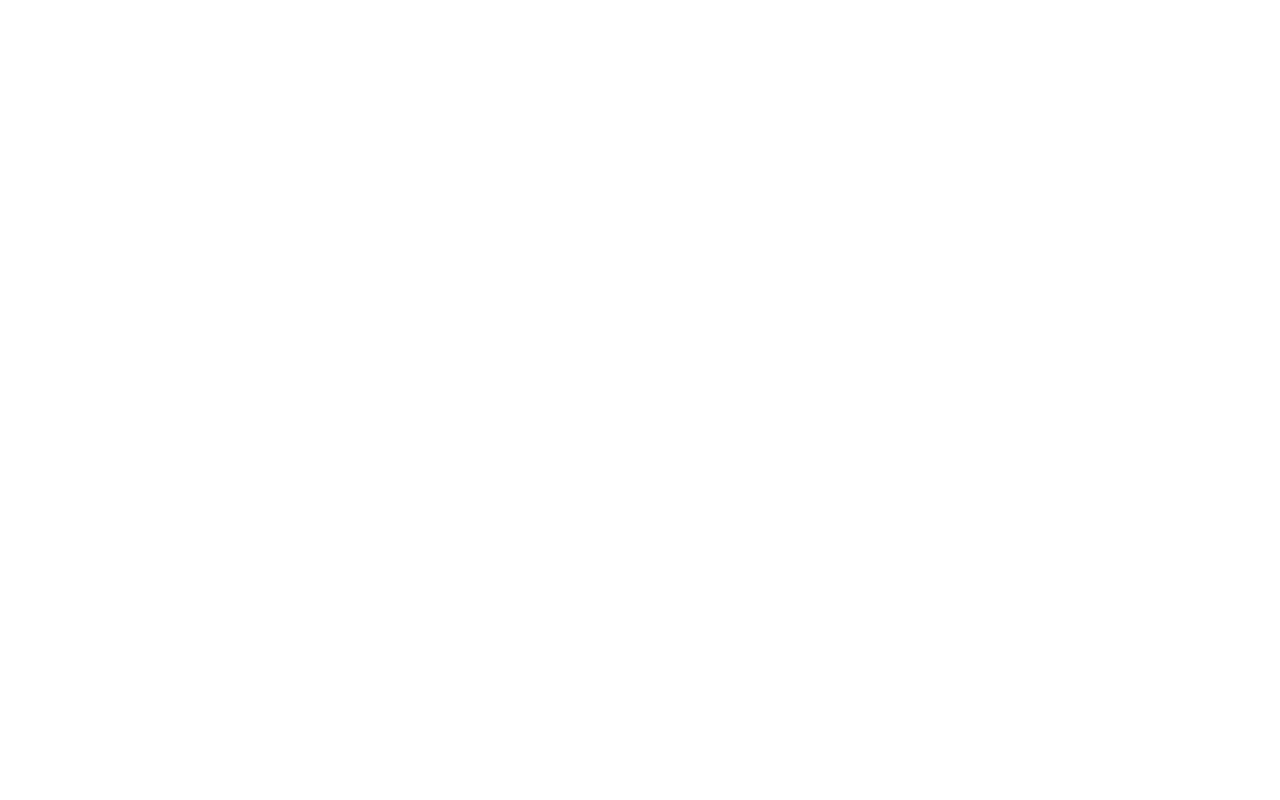
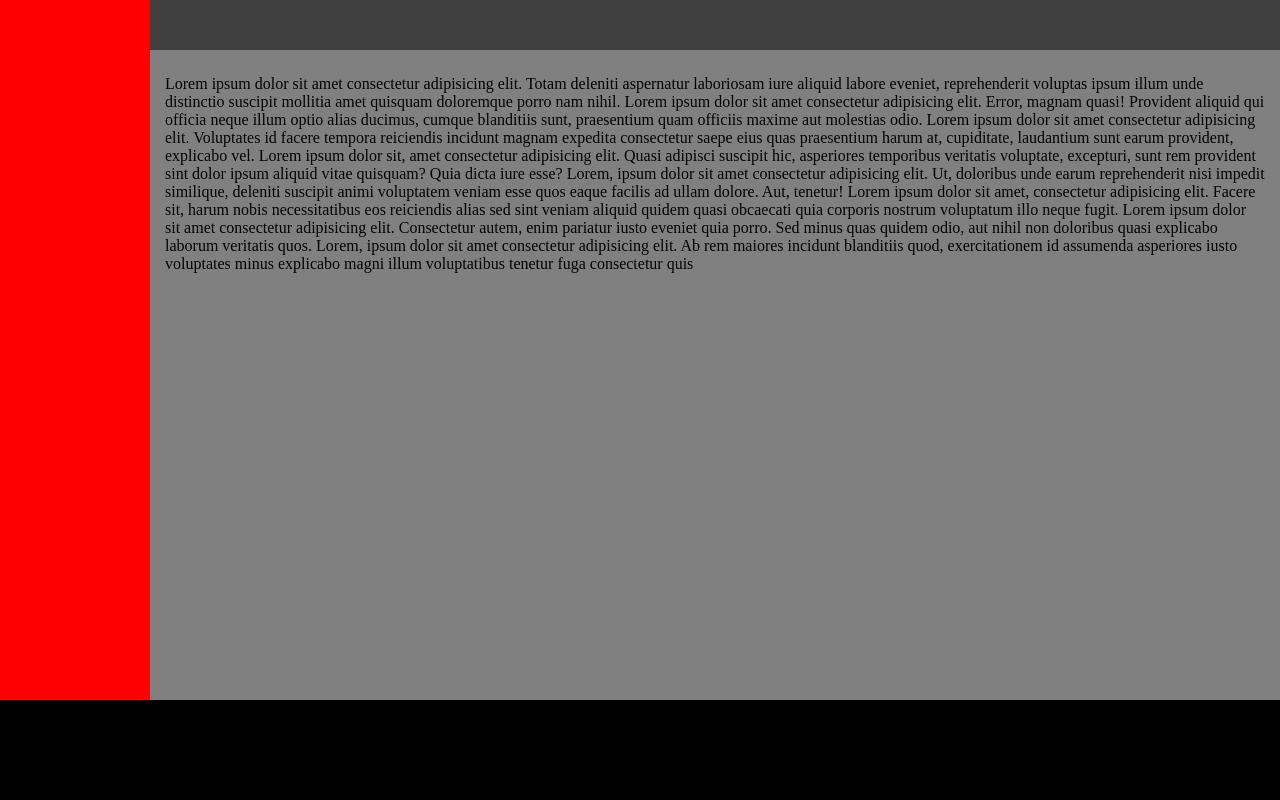
Before and after one commit to Pippo1997/html-css-spotifyweb, a plain HTML site: page index.html in a window 1280 px wide. Drawn offline with Linux system fonts and the light colour scheme.

Commit message:
blocchi colorati

```diff
--- a/css/style.css
+++ b/css/style.css
@@ -3,3 +3,69 @@
     padding: 0;
     box-sizing: border-box;
 }
+
+.wrapper{
+    width: 100vw;
+    height: calc(100vh - 100px);
+    background-color: gray;
+    position: relative;
+}
+
+/* sidebar */
+
+aside{
+    width: 50px;
+    height: 100%;
+    background-color: red;
+}
+
+/* main */
+
+main{
+    width: calc(100vw - 50px);
+    height: 100%;
+    background-color: blue;
+    position: absolute;
+    top: 0;
+    right: 0;
+}
+
+header{
+    position: fixed;
+    background-color: rgba(0, 0, 0, 0.5);
+    height: 50px;
+    width: 100%;
+}
+
+.contents{
+    width: 100%;
+    height: 100%;
+    background-color: gray;
+    padding: 75px 15px 15px 15px;
+    overflow-y: auto;
+}
+
+/* footer */
+
+footer{
+    height: 100px;
+    width: 100vw;
+    background-color: black;
+}
+
+
+/***********************************
+            MEDIAQUERY
+************************************/
+
+
+@media screen and (min-width: 768px){
+
+    aside{
+        width: 150px;
+    }
+
+    main{
+        width: calc(100vw - 150px);
+    }
+}
--- a/index.html
+++ b/index.html
@@ -9,5 +9,60 @@
     </head>
     <body>
 
+        <!-- wrapper -->
+
+        <div class="wrapper">
+
+            <!-- sidebar -->
+
+            <aside>
+
+            </aside>
+
+            <!-- fine sidebar -->
+
+            <!-- main -->
+
+            <main>
+
+                <!-- header -->
+
+                <header>
+
+                </header>
+
+                <!-- fine header -->
+
+                <!-- contents main -->
+
+                <div class="contents">
+                    Lorem ipsum dolor sit amet consectetur adipisicing elit. Totam deleniti aspernatur laboriosam iure aliquid labore eveniet, reprehenderit voluptas ipsum illum unde distinctio suscipit mollitia amet quisquam doloremque porro nam nihil.
+                    Lorem ipsum dolor sit amet consectetur adipisicing elit. Error, magnam quasi! Provident aliquid qui officia neque illum optio alias ducimus, cumque blanditiis sunt, praesentium quam officiis maxime aut molestias odio.
+                    Lorem ipsum dolor sit amet consectetur adipisicing elit. Voluptates id facere tempora reiciendis incidunt magnam expedita consectetur saepe eius quas praesentium harum at, cupiditate, laudantium sunt earum provident, explicabo vel.
+                    Lorem ipsum dolor sit, amet consectetur adipisicing elit. Quasi adipisci suscipit hic, asperiores temporibus veritatis voluptate, excepturi, sunt rem provident sint dolor ipsum aliquid vitae quisquam? Quia dicta iure esse?
+                    Lorem, ipsum dolor sit amet consectetur adipisicing elit. Ut, doloribus unde earum reprehenderit nisi impedit similique, deleniti suscipit animi voluptatem veniam esse quos eaque facilis ad ullam dolore. Aut, tenetur!
+                    Lorem ipsum dolor sit amet, consectetur adipisicing elit. Facere sit, harum nobis necessitatibus eos reiciendis alias sed sint veniam aliquid quidem quasi obcaecati quia corporis nostrum voluptatum illo neque fugit.
+                    Lorem ipsum dolor sit amet consectetur adipisicing elit. Consectetur autem, enim pariatur iusto eveniet quia porro. Sed minus quas quidem odio, aut nihil non doloribus quasi explicabo laborum veritatis quos.
+                    Lorem, ipsum dolor sit amet consectetur adipisicing elit. Ab rem maiores incidunt blanditiis quod, exercitationem id assumenda asperiores iusto voluptates minus explicabo magni illum voluptatibus tenetur fuga consectetur quis
+                </div>
+
+                <!-- fine contents main-->
+
+            </main>
+
+            <!-- fine main -->
+
+        </div>
+
+        <!-- fine wrapper -->
+
+        <!-- footer -->
+
+        <footer>
+
+        </footer>
+
+        <!-- fine footer -->
+
     </body>
 </html>
```
